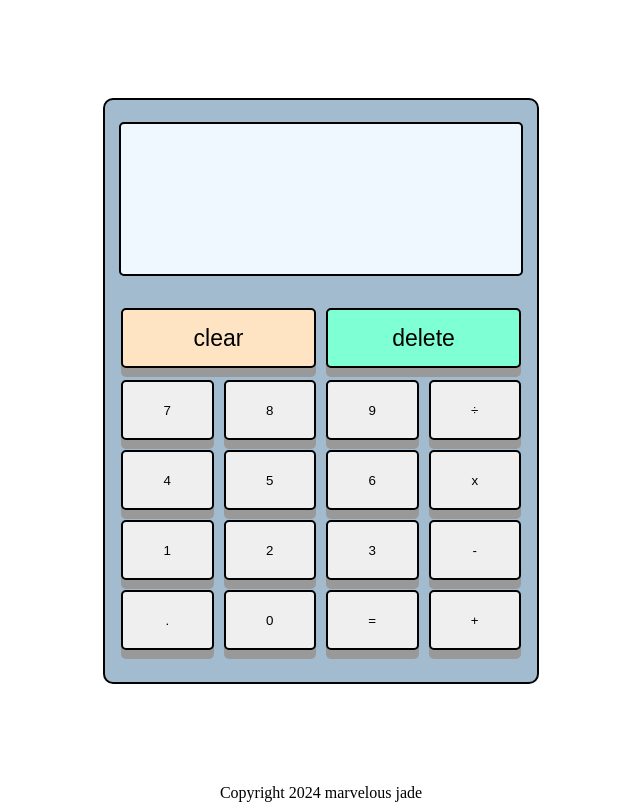
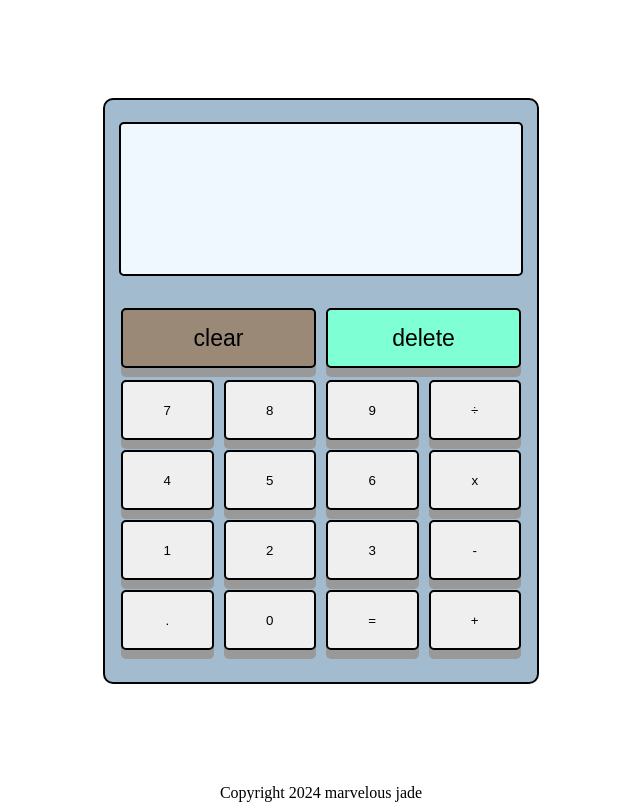
Before and after one commit to MarvelousJade/calculator, a plain HTML site: page index.html in a window 1280 px wide. In both pictures the pointer is over the button "clear". Shown: the whole page, without its empty margins (319-959 px from the left). Drawn offline with Linux system fonts and the light colour scheme.

Commit message:
Darken background color when hover over button

```diff
--- a/style.css
+++ b/style.css
@@ -30,7 +30,10 @@ body {
   background-color: #a2bbcf;
 }
 
-button:hover {background-color: #c6c7c6}
+button:hover {
+  background-image: linear-gradient(rgb(0 0 0/40%) 0 0);
+}
+
 
 button:active {
   background-color: #bdc0bd;
```
